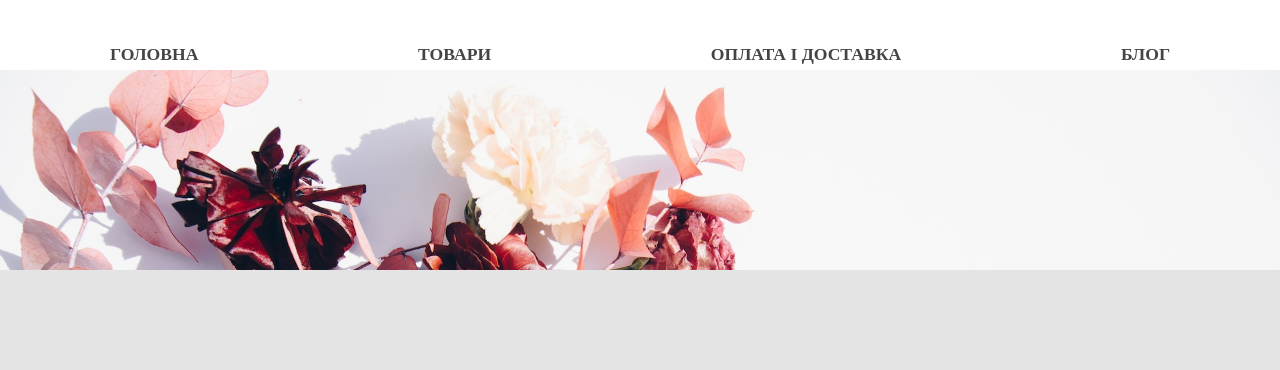
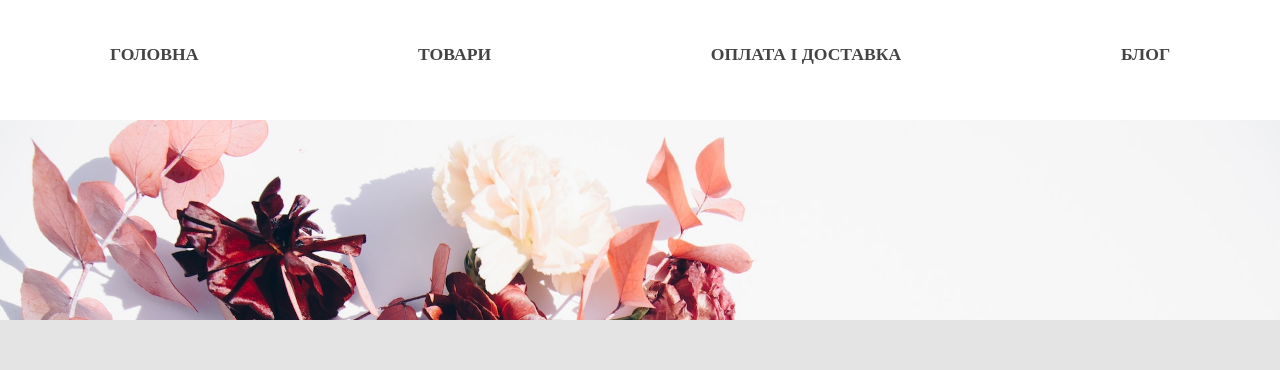
Before and after one commit to YaroslavYanko/Tvoya-Polychka, a React (Create React App) app: page /rules in a window 1280 px wide. Shown: the part 319-689 px from the top of the page. Built offline with nearby package versions, Linux system fonts and the light colour scheme; no server answers; what @cloudinary/url-gen would draw is missing.

Commit message:
Add files via upload

```diff
--- a/src/common/components/input-searh/inputSearch.module.css
+++ b/src/common/components/input-searh/inputSearch.module.css
@@ -22,6 +22,7 @@
   box-shadow: -10px 0px 13px -7px #000000, -50px -50px 0px -30px rgba(0, 0, 0, 0);
   transform: translateX(0%);
   transition: all 0.5s ease;
+  z-index: 1;
 }
 
 .search__product_hide {
--- a/src/common/components/line-images/line-images.module.css
+++ b/src/common/components/line-images/line-images.module.css
@@ -2,6 +2,7 @@
   width: 100%;
   height: 200px;
   background-color: #444444;
+  margin-top: 50px;
 }
 
 .line__images img {
```
